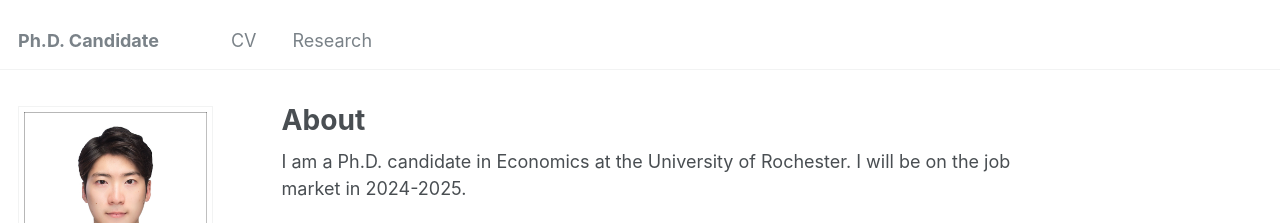
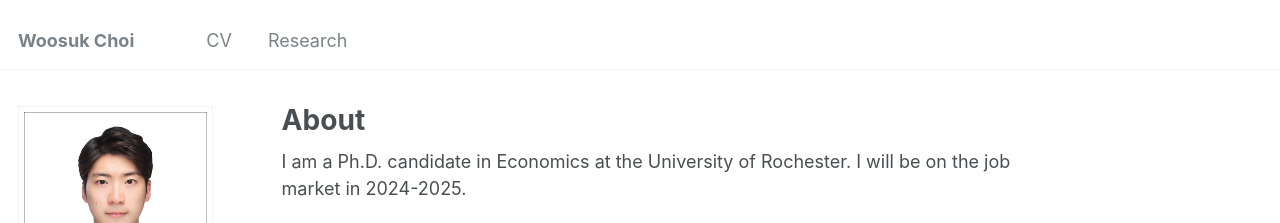
Before and after one commit to woosukchoi/old_page, a Jekyll site: the page built from _pages/about.md, in a window 1280 px wide. Shown: the top 223 px of the page. Built offline with Jekyll 4.4.1, drawn with Linux system fonts in a browser that asks for light colours.

Commit message:
Update _config.yml

```diff
--- a/_config.yml
+++ b/_config.yml
@@ -10,7 +10,7 @@ kramdown:
 
 # Basic Site Settings
 locale                   : "en-US"
-title                    : "Ph.D. Candidate"
+title                    : "Woosuk Choi"
 title_separator          : "-"
 name                     : &name "Woosuk Choi"
 description              : &description "personal description"
```
